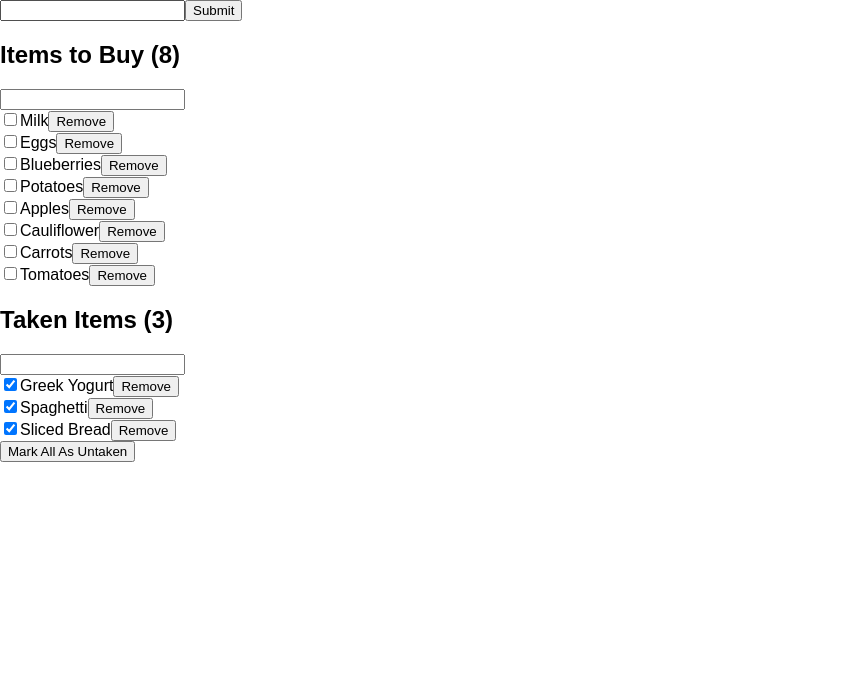
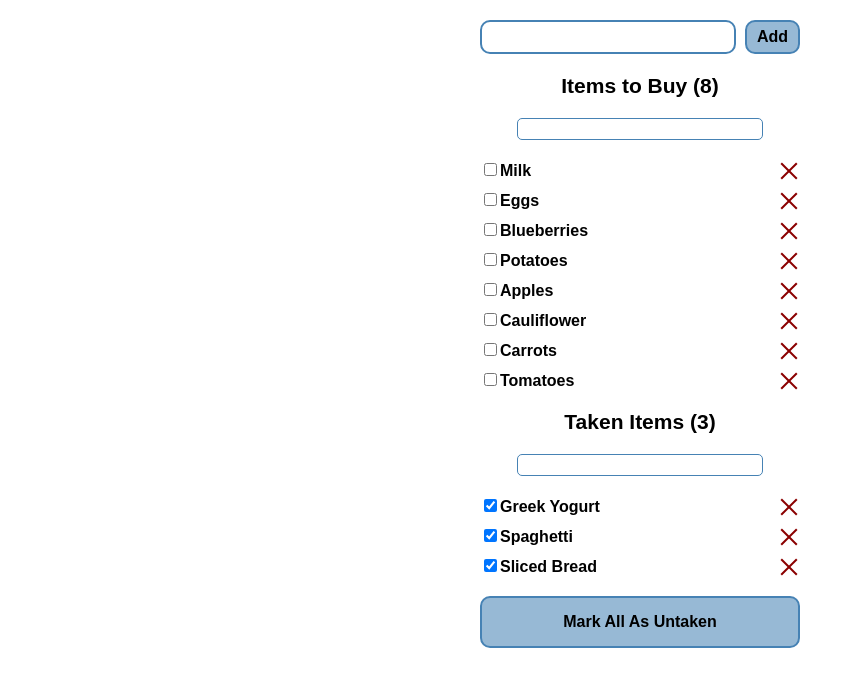
Before and after one commit to Ittisha/shopping-list, a React app: page / in a window 1280 px wide. Shown: the whole page, without its empty margins (0-863 px from the left). Built offline with nearby package versions, Linux system fonts and the light colour scheme.

Commit message:
Add styles

```diff
--- a/src/components/App.css
+++ b/src/components/App.css
@@ -1,28 +1,28 @@
-.App {
-  text-align: center;
+.shopping-list {
+    margin-top: 20px;
+    margin-left: auto;
+    margin-right: auto;
+    width: 320px;
 }
 
-.App-logo {
-  animation: App-logo-spin infinite 20s linear;
-  height: 80px;
+.untaken-all-btn {
+    padding-bottom: 15px;
+    padding-top: 15px;
+    width: 100%;
+
+    font-size: 16px;
+    font-weight: 600;
+
+    border-radius: 10px;
+    border: 2px solid steelblue;
+    background-color: rgba(70, 130, 180, 0.56);
 }
 
-.App-header {
-  background-color: #222;
-  height: 150px;
-  padding: 20px;
-  color: white;
+.untaken-all-btn:hover {
+    background-color: darkseagreen;
 }
 
-.App-title {
-  font-size: 1.5em;
+.untaken-all-btn:active {
+    background-color: seagreen;
+    border-color: seagreen;
 }
-
-.App-intro {
-  font-size: large;
-}
-
-@keyframes App-logo-spin {
-  from { transform: rotate(0deg); }
-  to { transform: rotate(360deg); }
-}
--- a/src/components/App.js
+++ b/src/components/App.js
@@ -2,6 +2,8 @@ import React, { Component } from 'react';
 import uniqueId from 'lodash.uniqueid';
 import ItemsList from './ItemsList';
 import NewItem from './NewItem';
+
+import './App.css';
 
 const defaultState = [
     { value: 'Milk', id: uniqueId(), taken: false },
@@ -31,9 +33,6 @@ class App extends Component {
     }
 
     addItem(item) {
-        console.log({
-            items: [item, ...this.state.items],
-        });
         this.setState({
             items: [item, ...this.state.items],
         })
@@ -83,7 +82,7 @@ class App extends Component {
                     onRemove={this.removeItem}
                 />
                 <button
-                    className="btn btn--remove"
+                    className="btn untaken-all-btn"
                     onClick={this.markAllUntaken}
                 >
                     Mark All As Untaken
--- /dev/null
+++ b/src/components/Filter.css
@@ -0,0 +1,14 @@
+.filter {
+    display: block;
+    margin-right: auto;
+    margin-left: auto;
+    margin-bottom: 20px;
+    padding-left: 10px;
+    padding-right: 10px;
+    width: 70%;
+
+    font-size: 16px;
+
+    border: 1px solid steelblue;
+    border-radius: 5px;
+}
--- a/src/components/Filter.js
+++ b/src/components/Filter.js
@@ -1,4 +1,6 @@
 import React, { Component } from 'react';
+
+import './Filter.css';
 
 class Filter extends Component {
     constructor(props) {
@@ -16,7 +18,7 @@ class Filter extends Component {
         const { searchTerm } = this.props;
         return (
             <input
-            className="search-term"
+            className="filter"
             value={searchTerm}
             onChange={this.onInputChange}
             />
--- /dev/null
+++ b/src/components/Item.css
@@ -0,0 +1,78 @@
+.item {
+    position: relative;
+
+    min-height: 20px;
+    margin-top: 10px;
+}
+
+.item label {
+    font-size: 16px;
+    font-weight: 600;
+}
+
+.item__checkbox {
+    cursor: pointer;
+}
+
+.remove-btn {
+    position: absolute;
+    top: 0;
+    right: 0;
+
+    width: 20px;
+    height: 20px;
+
+    color: transparent;
+    border: none;
+}
+
+.remove-btn:hover+label {
+    position: relative;
+}
+
+.remove-btn:hover+label:after {
+    position: absolute;
+    bottom: -2px;
+    left: 0;
+    right: 0;
+
+    content: '';
+    height: 1px;
+
+    background-color: darkred;
+}
+
+.remove-btn:active+label:after {
+    background-color: red;
+}
+
+.remove-btn::before,
+.remove-btn::after {
+    position: absolute;
+    top: 10px;
+    right: 0;
+
+    content: '';
+    width: 22px;
+    height: 2px;
+
+    background-color: darkred;
+}
+
+.remove-btn::before {
+    transform: rotate(45deg);
+}
+
+.remove-btn::after {
+    transform: rotate(-45deg);
+}
+
+.remove-btn:hover::before,
+.remove-btn:hover::after {
+    background-color: rgba(139, 0, 0, 0.5);
+}
+
+.remove-btn:active::before,
+.remove-btn:active::after {
+    background-color: red;
+}
--- a/src/components/Item.js
+++ b/src/components/Item.js
@@ -1,25 +1,28 @@
 import React, { Component } from 'react';
+
+import './Item.css';
 
 class Item extends Component {
     render() {
         const { item, onCheckOff, onRemove } = this.props;
         return(
-            <article>
-                <label htmlFor={item.id}>
-                    <input
-                    type="checkbox"
-                    checked={item.taken}
-                    onChange={onCheckOff}
-                    id={item.id}
-                    />
-                    {item.value}
-                </label>
+            <article className="item">
                 <button
                     className="btn remove-btn"
                     onClick={onRemove}
                 >
-                    Remove
+                    <span className="visually-hidden">Remove</span>
                 </button>
+                <label htmlFor={item.id}>
+                    <input
+                        className="item__checkbox"
+                        type="checkbox"
+                        checked={item.taken}
+                        onChange={onCheckOff}
+                        id={item.id}
+                    />
+                    {item.value}
+                </label>
             </article>
         );
     }
--- /dev/null
+++ b/src/components/ItemsList.css
@@ -0,0 +1,12 @@
+.items-list {
+    margin-bottom: 20px;
+}
+
+.items-list h2 {
+    margin: 0;
+    margin-top: 20px;
+    margin-bottom: 20px;
+
+    text-align: center;
+
+}
--- /dev/null
+++ b/src/components/NewItem.css
@@ -0,0 +1,41 @@
+.new-item {
+    display: flex;
+    justify-content: space-between;
+    margin: 0;
+    padding: 0;
+    width: 100%;
+}
+
+.new-item__input {
+    box-sizing: border-box;
+    padding-left: 10px;
+    padding-right: 10px;
+    width: 80%;
+    height: 34px;
+
+    border: 2px solid steelblue;
+    border-radius: 10px;
+
+    font-size: 18px;
+}
+
+.new-item__btn {
+    padding-left: 10px;
+    padding-right: 10px;
+
+    font-size: 16px;
+    font-weight: 600;
+
+    border-radius: 10px;
+    border: 2px solid steelblue;
+    background-color: rgba(70, 130, 180, 0.56);
+}
+
+.new-item__btn:hover {
+    background-color: darkseagreen;
+}
+
+.new-item__btn:active {
+    background-color: seagreen;
+    border-color: seagreen;
+}
--- a/src/components/NewItem.js
+++ b/src/components/NewItem.js
@@ -1,5 +1,7 @@
 import React, { Component } from 'react';
 import uniqueId from 'lodash.uniqueid';
+
+import './NewItem.css';
 
 class NewItem extends Component {
     constructor(props) {
@@ -38,14 +40,16 @@ class NewItem extends Component {
         const { value } = this.state;
 
         return (
-            <form className="NewItem" onSubmit={this.onFormSubmit}>
+            <form className="new-item" onSubmit={this.onFormSubmit}>
                 <input
-                    className="NewItem-input"
+                    className="new-item__input"
                     type="text"
                     value={value}
                     onChange={this.onInputChange}
                 />
-                <input className="NewItem-submit button" type="submit" />
+                <button className="btn new-item__btn" type="submit">
+                    Add
+                </button>
             </form>
         );
     }
--- a/src/index.css
+++ b/src/index.css
@@ -1,5 +1,33 @@
 body {
-  margin: 0;
-  padding: 0;
-  font-family: sans-serif;
+    margin: 0;
+    padding: 0;
+
+    font-family: "Arial", sans-serif;
+    font-style: normal;
+    font-weight: 400;
+    font-size: 14px;
+    color: black;
 }
+
+.btn {
+    background-color: white;
+    border: 1px solid black;
+
+    cursor: pointer;
+}
+
+.visually-hidden:not(:focus):not(:active) {
+    position: absolute;
+
+    width: 1px;
+    height: 1px;
+    margin: -1px;
+    border: 0;
+    padding: 0;
+
+    white-space: nowrap;
+
+    clip-path: inset(100%);
+    clip: rect(0 0 0 0);
+    overflow: hidden;
+}
```
Also changed, not shown: public/index.html (+0 -10 lines), src/components/ItemsList.js (+6 -1 lines).
